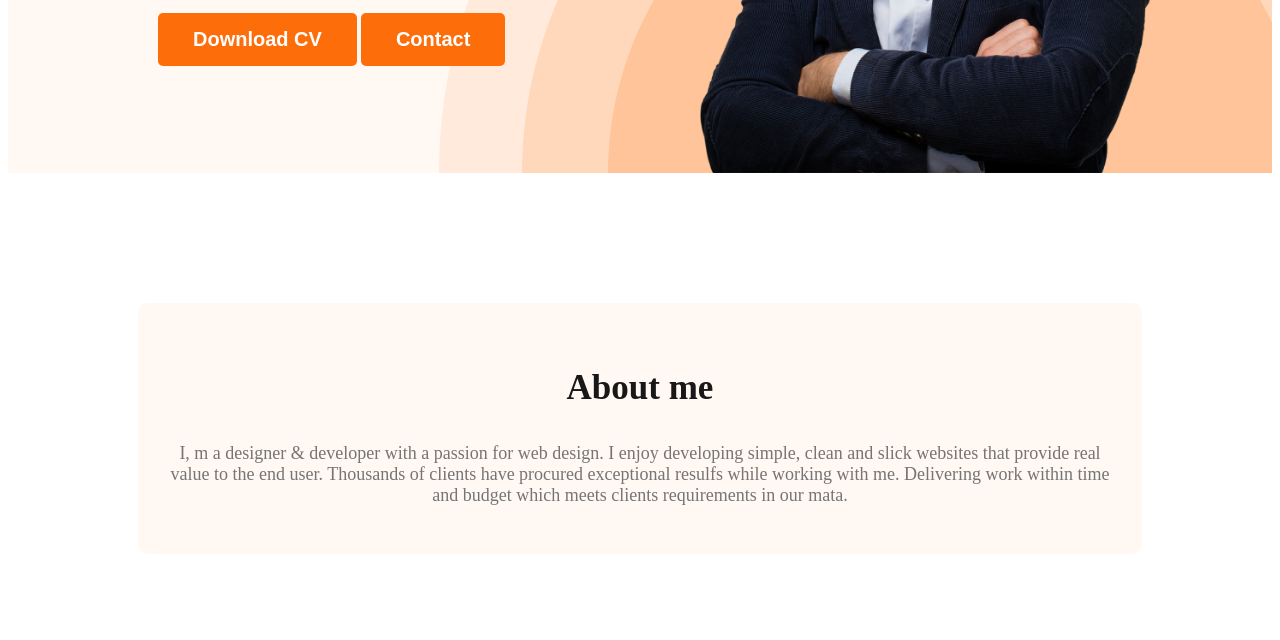
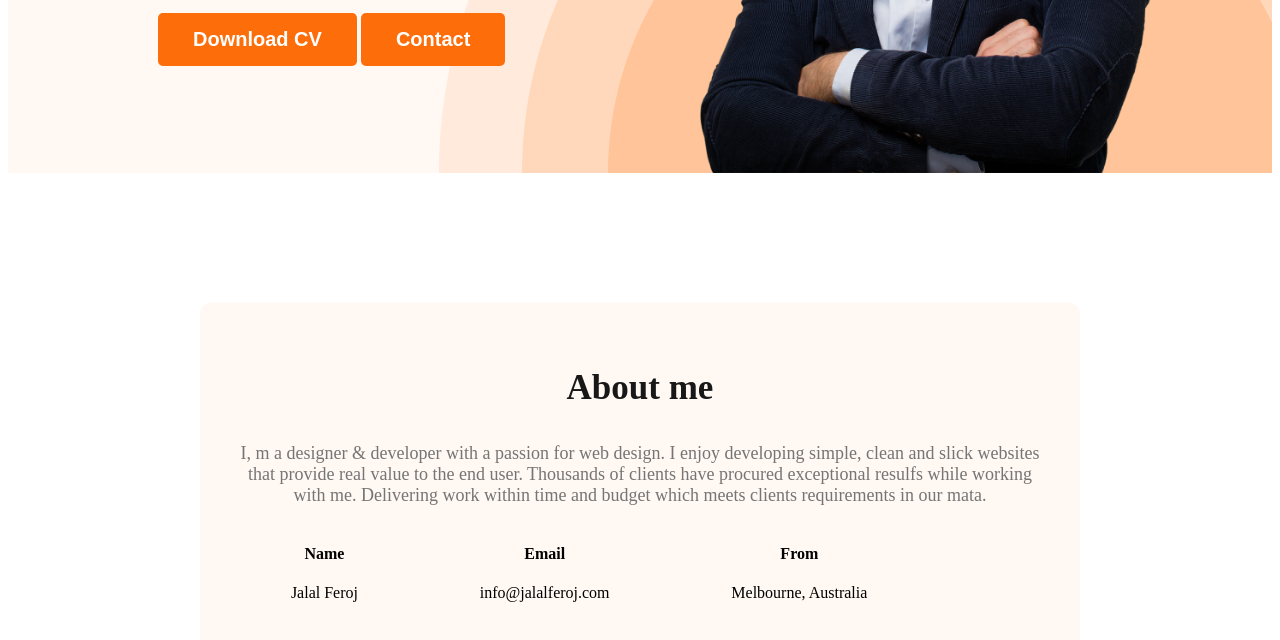
Before and after one commit to jalalferoj/Developer-Portfolio, a plain HTML site: page index.html in a window 1280 px wide. Shown: the part 586-1226 px from the top of the page. Drawn offline with Linux system fonts and the light colour scheme.

Commit message:
added about info

```diff
--- a/index.html
+++ b/index.html
@@ -37,6 +37,26 @@
                     Thousands of clients have procured exceptional resulfs while working with me.
                     Delivering work within time and budget which meets clients requirements in our mata.
                 </p>
+                <div class="about-info-container">
+                    <!--.about-info*4>h4.info-title+p.info-description-->
+                    <div class="about-info">
+                        <h4 class="info-title">Name</h4>
+                        <p class="info-description">Jalal Feroj</p>
+                    </div>
+                    <div class="about-info">
+                        <h4 class="info-title">Email</h4>
+                        <p class="info-description">info@jalalferoj.com</p>
+                    </div>
+                    <div class="about-info">
+                        <h4 class="info-title">From</h4>
+                        <p class="info-description">Melbourne, Australia</p>
+                    </div>
+                    <div class="about-info">
+                        <h4 class="info-title"></h4>
+                        <p class="info-description"></p>
+                    </div>
+
+                </div>
            </section>
         </main>
         <footer>
--- a/styles/portfolio.css
+++ b/styles/portfolio.css
@@ -85,7 +85,12 @@ nav li {
     margin-bottom: 20px;
 }
 /*  main section style*/
+main{
+    max-width: 1140px;
+    margin: 0 auto;
 
+
+}
 
 
 
@@ -98,3 +103,10 @@ nav li {
     background: #fff8f3;
     margin: 130px;
 }
+.about-info-container{
+    display: flex;
+    justify-content: space-around;
+}
+.about-info{
+    text-align: center;
+}
```
